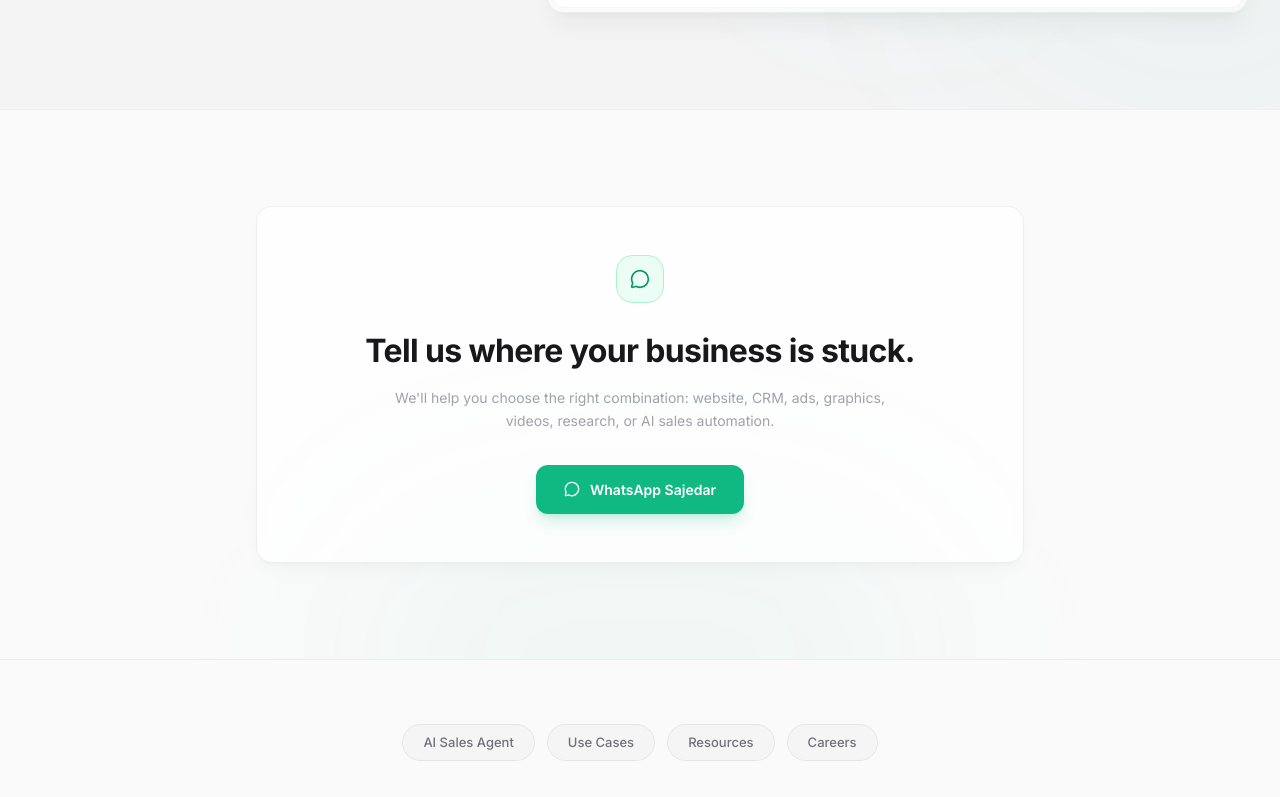
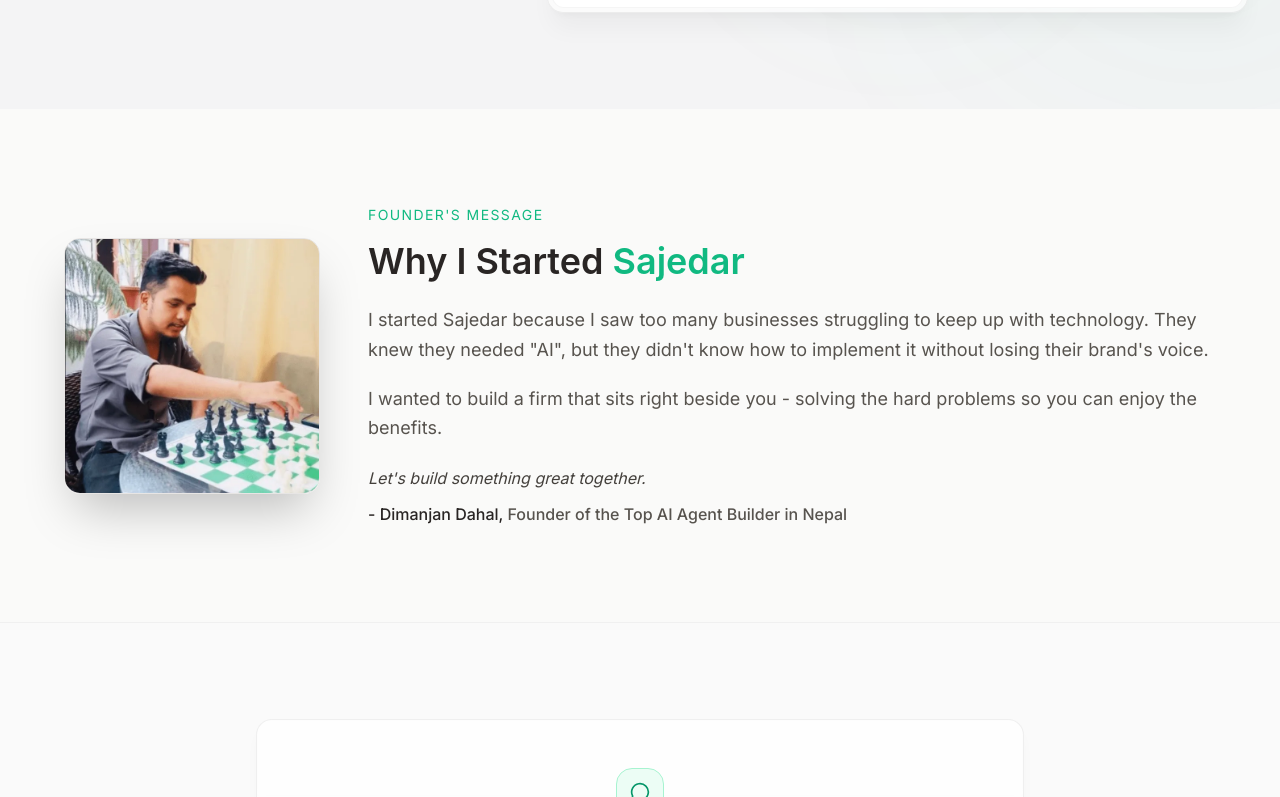
Before and after one commit to sehenagautam/sajedar-product-research, a Next.js app: page / in a window 1280 px wide. Shown: the part 2003-2800 px from the top of the page. Built offline with nearby package versions, Linux system fonts and the light colour scheme.

Commit message:
Add FounderMessageSection to homepage for personal mission clarity

```diff
--- a/src/app/page.tsx
+++ b/src/app/page.tsx
@@ -18,6 +18,7 @@
 } from 'lucide-react';
 import Header from '../components/Header';
 import { Footer } from '../components/sections/Footer';
+import FounderMessageSection from '../components/sections/FounderMessageSection';
 
 const whatsappMessage = encodeURIComponent(
   'Hi Sajedar! I want to set up or improve my online business. Please help me choose the right services.'
@@ -375,6 +376,8 @@
           </div>
         </section>
 
+        <FounderMessageSection />
+
         {/* CTA SECTION */}
         <section className="relative overflow-hidden border-t border-black/[0.04] bg-[#fafafa] px-6 py-24 lg:px-8">
           <div className="pointer-events-none absolute inset-0">
```
